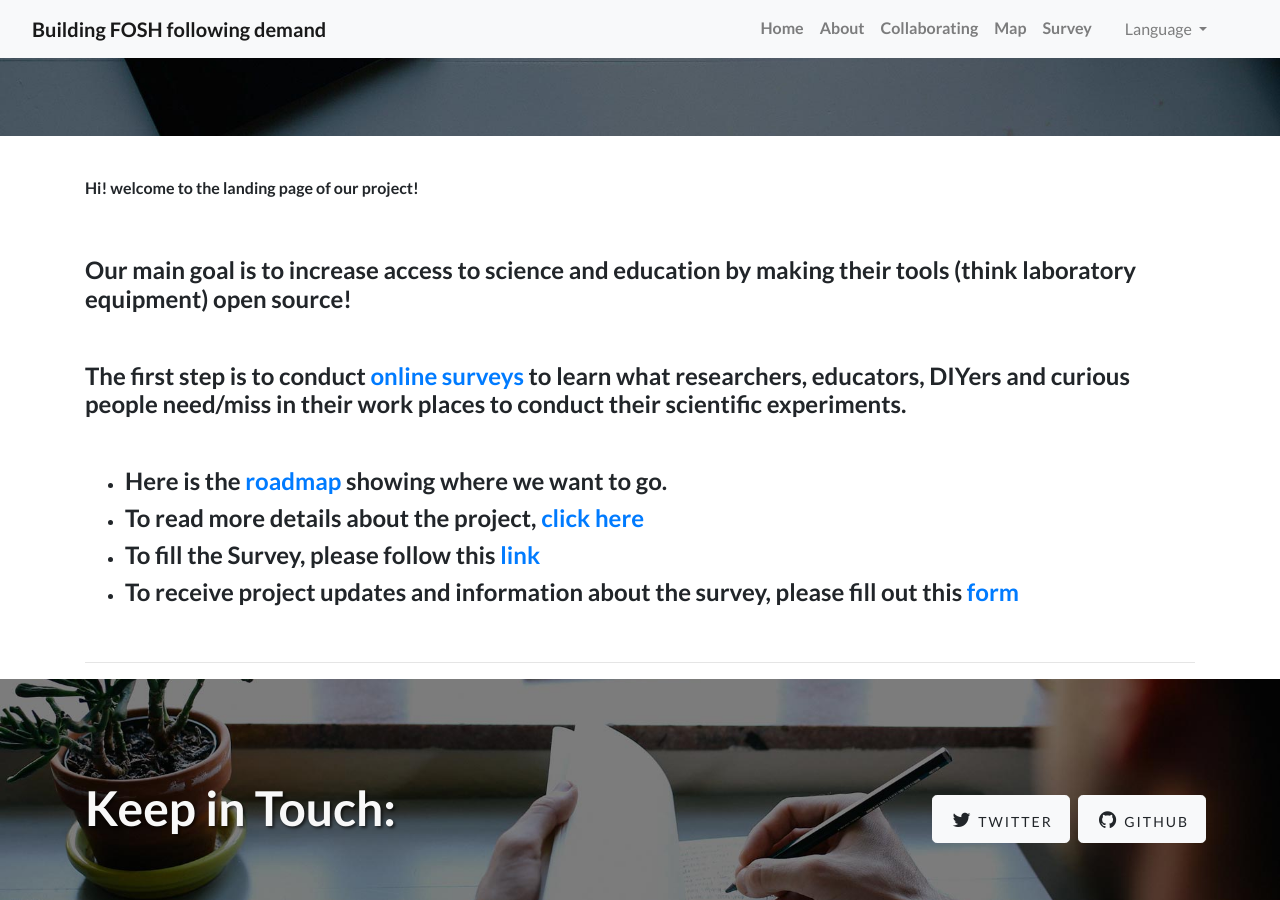
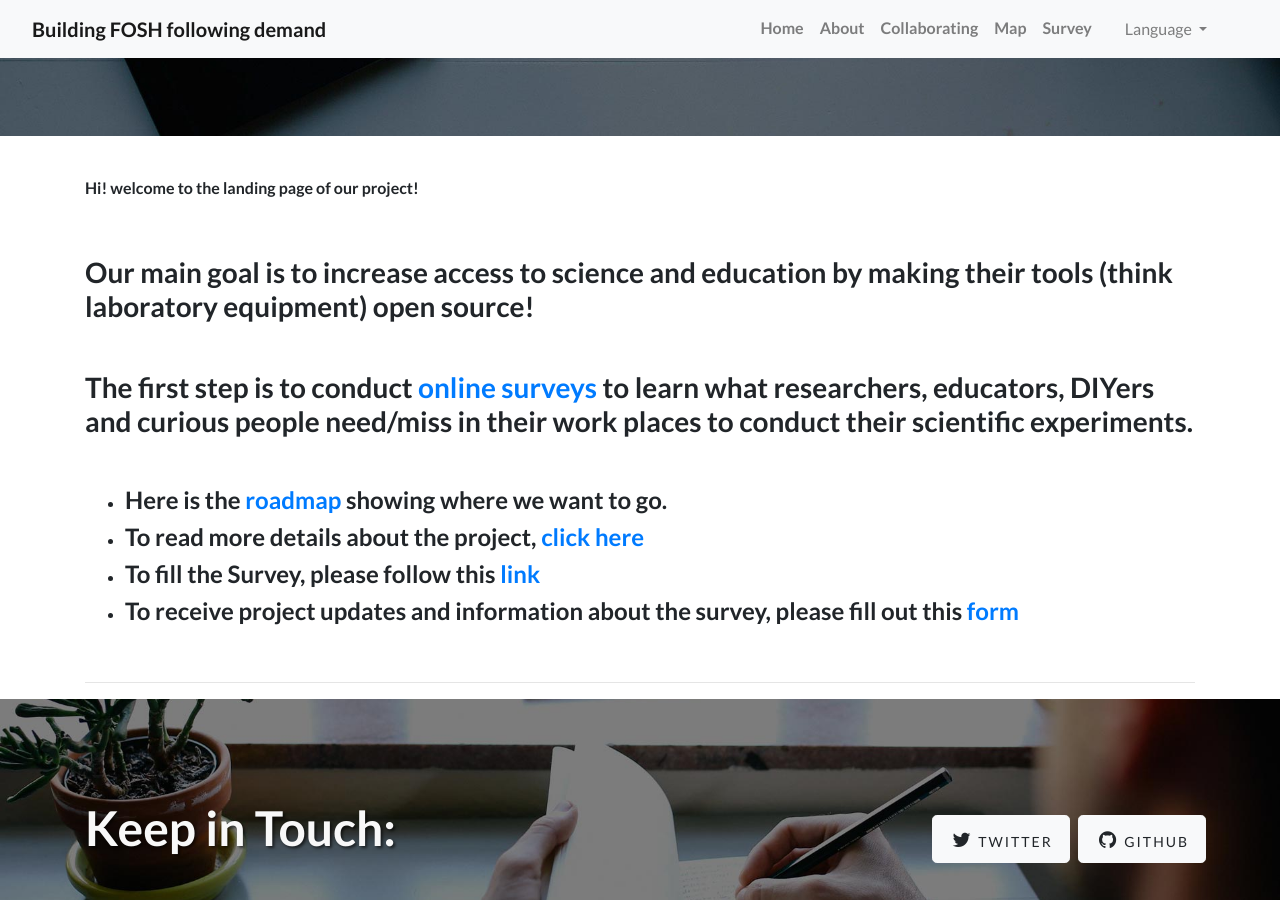
Before and after one commit to FOSH-following-demand/FOSH-following-demand.github.io, a Jekyll site: the page built from pages/en/home.md, in a window 1280 px wide and 900 px high, scrolled down 690 px. Built offline with Jekyll 4.4.1, drawn with Linux system fonts in a browser that asks for light colours.

Commit message:
Design update (#43)
* update social buttons

* test with image sizes

* test changes to layout

* changes to layout

* fast commit

```diff
--- a/pages/en/home.md
+++ b/pages/en/home.md
@@ -15,11 +15,13 @@ ref: home
 
 <br>
 
-#### Our main goal is to increase access to science and education by making their tools (think laboratory equipment) open source!
+
+### Our main goal is to increase access to science and education by making their tools (think laboratory equipment) open source!
+
 
 <br>
 
-#### The first step is to conduct [online surveys](bit.ly/BFOSH) to learn what researchers, educators, DIYers and curious people need/miss in their work places to conduct their scientific experiments.
+### The first step is to conduct [online surveys](bit.ly/BFOSH) to learn what researchers, educators, DIYers and curious people need/miss in their work places to conduct their scientific experiments.
 
 
 <br>
```
